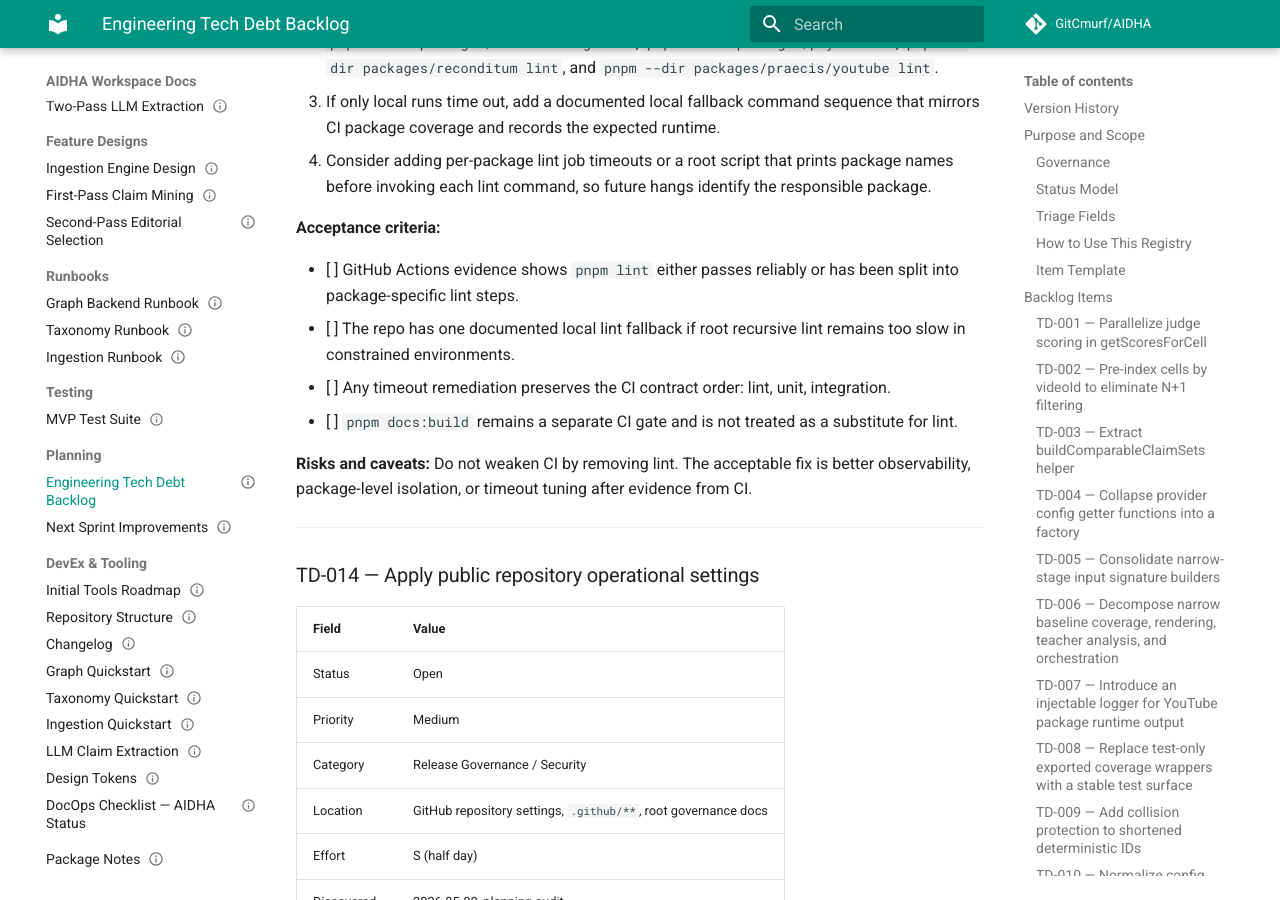
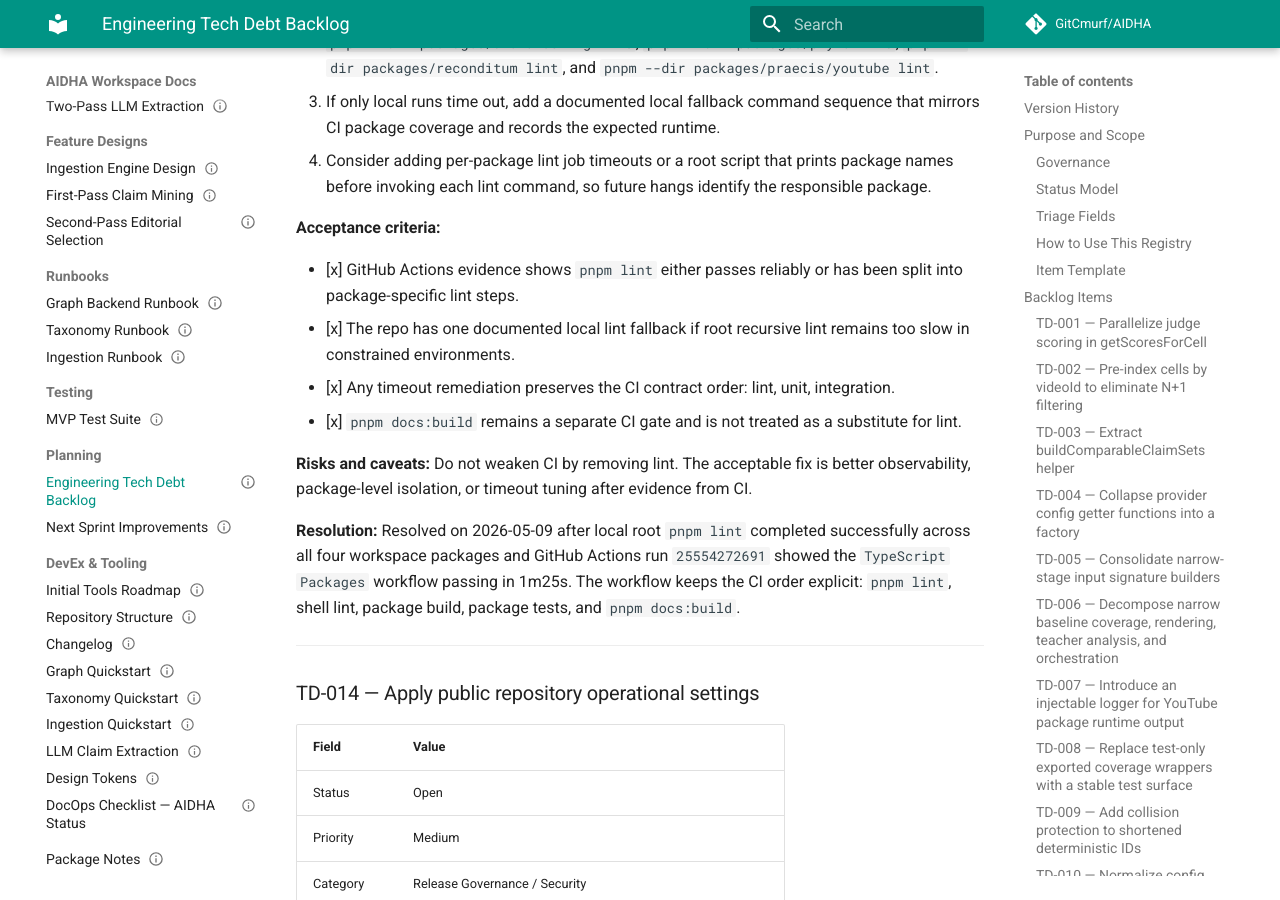
Before and after one commit to GitCmurf/AIDHA, an MkDocs documentation site: the page built from docs/05-planning/tasks/task-007-tech-debt-backlog.md, in a window 1280 px wide and 900 px high, scrolled down 23934 px. Built offline with MkDocs 1.6.1 and Material for MkDocs 9.7.7, drawn with Linux system fonts in a browser that asks for light colours; comment, search, counter and statistics services are not loaded; the version menu is left out; some of the changed text lies outside the part shown.

Commit message:
docs: sync tech debt sprint ledger

```diff
--- a/docs/05-planning/tasks/task-007-tech-debt-backlog.md
+++ b/docs/05-planning/tasks/task-007-tech-debt-backlog.md
@@ -95,7 +95,7 @@ single precise item over a broad theme unless the remediation must be architectu
 
 | Field      | Value |
 |------------|-------|
-| Status     | Open |
+| Status     | Resolved |
 | Priority   | High / Medium / Low |
 | Category   | Performance / Maintainability / Correctness |
 | Location   | `path/to/file.ts` |
@@ -781,7 +781,7 @@ out in `AIDHA-REF-006`.
 
 | Field      | Value |
 |------------|-------|
-| Status     | Open |
+| Status     | Resolved |
 | Priority   | Low |
 | Category   | Test Hygiene / Security |
 | Location   | `packages/praecis/youtube/tests/fixtures/config/aidha.yaml`, config-permission tests |
@@ -972,16 +972,22 @@ running the same command CI uses.
 
 **Acceptance criteria:**
 
-- [ ] GitHub Actions evidence shows `pnpm lint` either passes reliably or has been split into
+- [x] GitHub Actions evidence shows `pnpm lint` either passes reliably or has been split into
   package-specific lint steps.
-- [ ] The repo has one documented local lint fallback if root recursive lint remains too slow in
+- [x] The repo has one documented local lint fallback if root recursive lint remains too slow in
   constrained environments.
-- [ ] Any timeout remediation preserves the CI contract order: lint, unit, integration.
-- [ ] `pnpm docs:build` remains a separate CI gate and is not treated as a substitute for lint.
+- [x] Any timeout remediation preserves the CI contract order: lint, unit, integration.
+- [x] `pnpm docs:build` remains a separate CI gate and is not treated as a substitute for lint.
 
 **Risks and caveats:**
 Do not weaken CI by removing lint. The acceptable fix is better observability, package-level
 isolation, or timeout tuning after evidence from CI.
+
+**Resolution:**
+Resolved on 2026-05-09 after local root `pnpm lint` completed successfully across all four
+workspace packages and GitHub Actions run `25554272691` showed the `TypeScript Packages` workflow
+passing in 1m25s. The workflow keeps the CI order explicit: `pnpm lint`, shell lint, package build,
+package tests, and `pnpm docs:build`.
 
 ---
 
@@ -1380,6 +1386,8 @@ real capability gap.
   in captured prompts and hard-max split diagnostics.
 - TD-012 — Call out embedding default change in PR and release notes. Resolved in
   `AIDHA-REF-006`.
+- TD-013 — Monitor recursive `pnpm lint` timeout against CI behavior. Resolved after root lint
+  completed locally and the TypeScript Packages workflow passed in GitHub Actions.
 
 ---
 
```
Also changed, not shown: docs/05-planning/tasks/task-008-next-sprint-improvements.md (+7 -7 lines).
